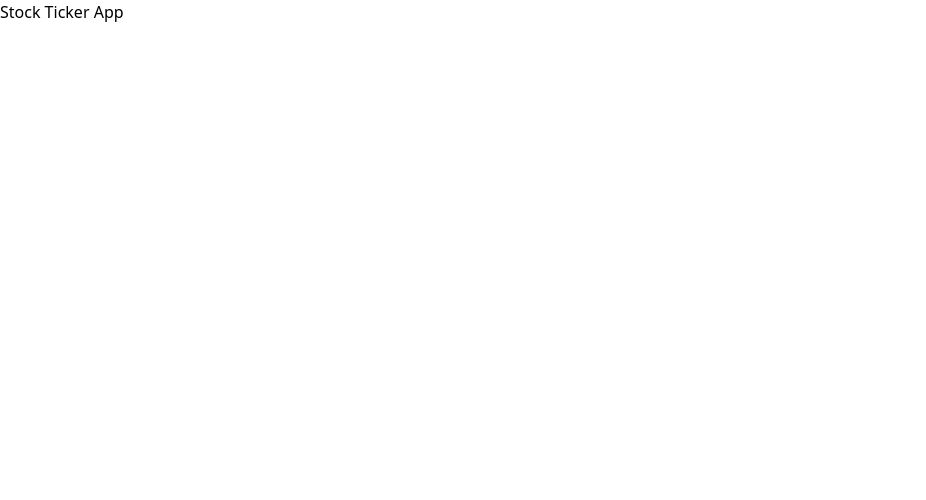
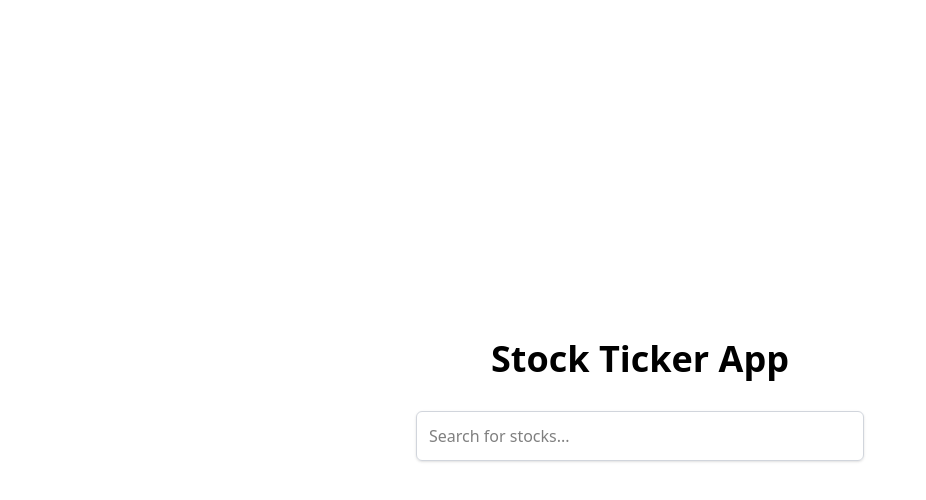
Before and after one commit to Akhil-ja/stock-ticker-app, a Next.js app: page / in a window 1280 px wide. Shown: the top 500 px of the page, without its empty margins (0-926 px from the left). Built offline with nearby package versions, Linux system fonts and the light colour scheme.

Commit message:
feat: Add Home page

```diff
--- a/src/app/page.js
+++ b/src/app/page.js
@@ -1,7 +1,10 @@
+import StockSearch from '@/components/StockSearch';
+
 export default function Home() {
   return (
-    <div>
-      <h1>Stock Ticker App</h1>
-    </div>
+    <main className="flex min-h-screen flex-col items-center justify-center p-24">
+      <h1 className="text-4xl font-bold mb-8">Stock Ticker App</h1>
+      <StockSearch />
+    </main>
   );
 }
```
